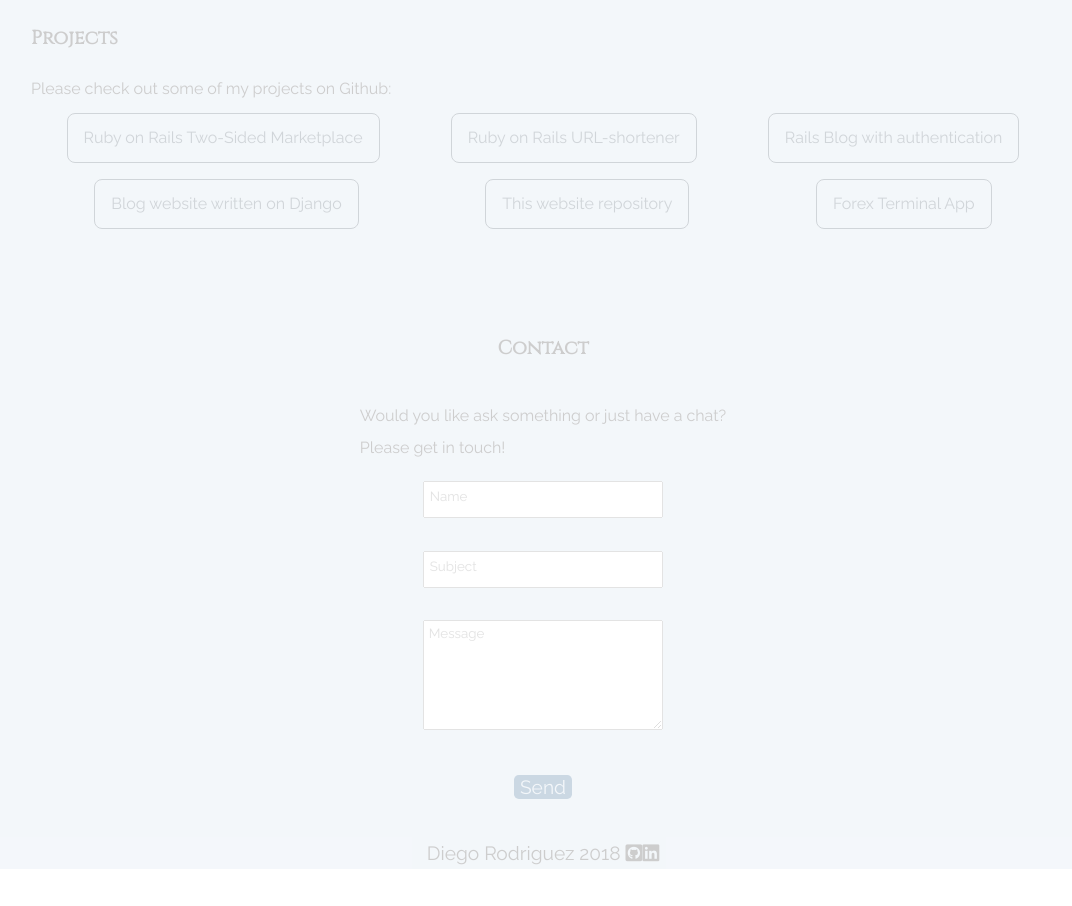
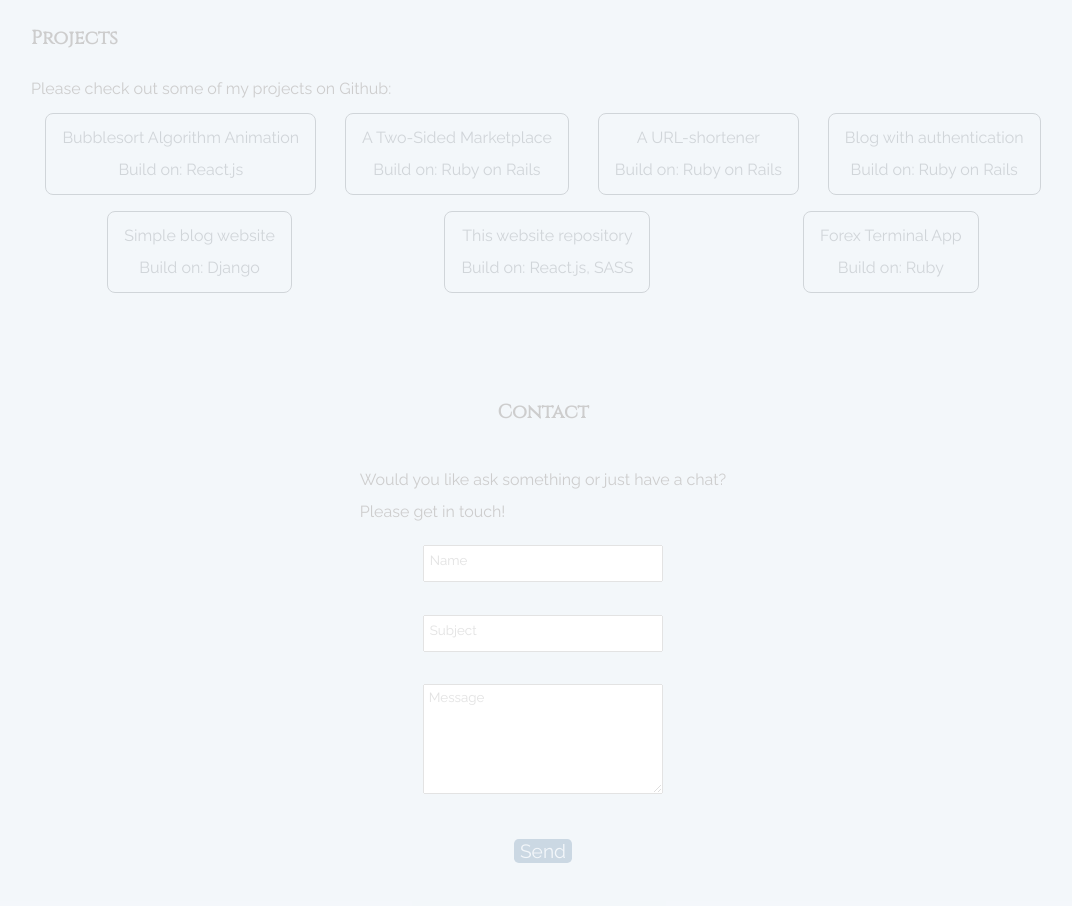
Before and after one commit to DiegoRodriguez2018/diego-rodriguez-portfolio-original-version, a React (Create React App) app: page / in a window 1280 px wide. Shown: the part 1740-2646 px from the top of the page, without its empty margins (97-1169 px from the left). Before the commit the page ends 2609 px from the top, so only its background shows below. Built offline with nearby package versions, Linux system fonts and the light colour scheme.

Commit message:
added techstack parameter to ProjectButton.js with the objective of making the website more maintainable

```diff
--- a/src/App.js
+++ b/src/App.js
@@ -7,27 +7,38 @@ class App extends Component {
 
   projects = [
     {
-      name: "Ruby on Rails Two-Sided Marketplace",
+      name: "Bubblesort Algorithm Animation",
+      techstack: "React.js",
+      url: "https://github.com/DiegoRodriguez2018/bubble-sort",
+    },
+    {
+      name: "A Two-Sided Marketplace",
+      techstack: "Ruby on Rails",
       url: "https://github.com/DiegoRodriguez2018/market-place-rails-project"
     },
     {
-      name: "Ruby on Rails URL-shortener",
+      name: "A URL-shortener",
+      techstack: "Ruby on Rails ",
       url: "https://github.com/DiegoRodriguez2018/simple-rails-url-shortener-exercise"
     },
     {
-      name: "Rails Blog with authentication",
+      name: "Blog with authentication",
+      techstack: "Ruby on Rails",
       url: "https://github.com/DiegoRodriguez2018/rails-blog-with-authentication"
     },
     {
-      name: "Blog website written on Django",
+      name: "Simple blog website",
+      techstack: "Django",
       url: "https://github.com/DiegoRodriguez2018/django-blog"
     },
     {
       name: "This website repository",
+      techstack: "React.js, SASS",
       url: "https://github.com/DiegoRodriguez2018/diego-rodriguez-portfolio-website-netlify"
     },
     {
       name: "Forex Terminal App",
+      techstack: "Ruby",
       url: "https://github.com/DiegoRodriguez2018/real-time-currency-converter-terminal-app"
     }
   ]
@@ -149,7 +160,8 @@ class App extends Component {
                 <div class="projectslinks">
                 {
                   this.projects.map(project => {
-                    return <ProjectButton label={project.name} url={project.url} />
+
+                    return <ProjectButton label={project.name} techstack={project.techstack} url={project.url} />
                   })
                 }
               </div>
--- a/src/ProjectButton.js
+++ b/src/ProjectButton.js
@@ -3,9 +3,15 @@ import React, { Component } from 'react';
 
 class ProjectButton extends Component {
     render() {
+        console.log('this.props',': ', this.props);
+
         return (
             <div className="projectbox">
-                <a target="blank" href={this.props.url}> {this.props.label} </a>
+                <a target="blank" href={this.props.url}>
+                {this.props.label}
+                <br></br>
+                Build on: {this.props.techstack}
+                </a>
             </div>
         )
     }
```
